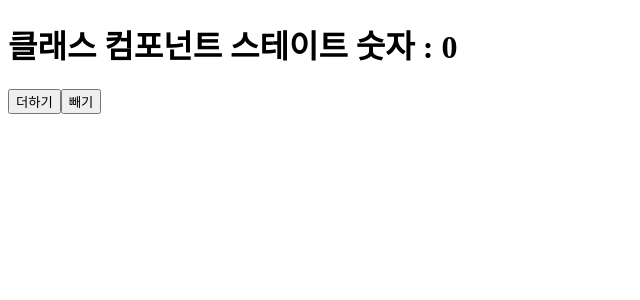
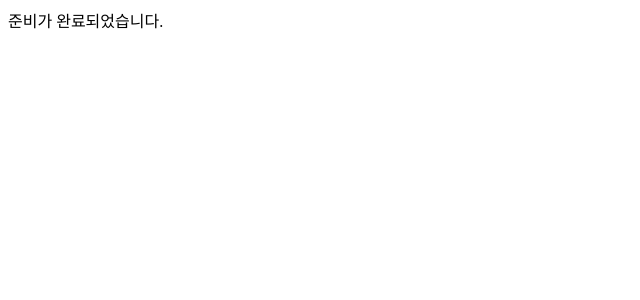
Before and after one commit to hosibito/movie_app_2019, a React (Create React App) app: page / in a window 1280 px wide. Shown: the top 300 px of the page, without its empty margins (0-640 px from the left). Built offline with nearby package versions, Linux system fonts and the light colour scheme.

Commit message:
3.3 Planning the Movie Component (05:02)

```diff
--- a/src/App.js
+++ b/src/App.js
@@ -1,47 +1,21 @@
 import React from 'react';
-
-
 class App extends React.Component{
-  constructor(props){
-    super(props);
-    console.log("constructor!!  ( 1 )");
+  state = {
+    isLoading: true,
+    movies: []
   }
 
-  state ={
-    count:0
-  };
-
-  add = () => {
-    //this.state.count = 1;   // 이렇게 변경이 안된다. 또한  render 하지 않아 화면에 반영이 안된다.
-      // Line 10:5:  Do not mutate state directly. Use setState()  react/no-direct-mutation-state 경고뜬다.
-    // this.setState({ count: this.state.count + 1 })  이렇게 사용하면 좋지 못하다.
-    this.setState( current => ( { count: current.count + 1 } ) )  // setState 에서 현제 스테더스값을 제공한다.
-
-  };
-  minus = () => {
-    //this.setState({ count: this.state.count - 1})
-    this.setState( current => ( { count: current.count - 1 } ) )
-  };
-
-  componentDidMount(){
-    console.log("componentDidMount!! ( 3 )")
-  }
-
-  componentDidUpdate(){
-    console.log("componentDidUpdate!! 더하기 뺴기 눌렀을때!! ")
-  }
-
-  componentWillUnmount(){
-    console.log("componentWillUnmount 닫거나 다른창으로 갈때!! ")
+  componentDidMount() {
+    setTimeout(()=>{
+      this.setState({isLoading:false});
+    }, 6000);
   }
 
   render(){
-    console.log("render!  ( 2 )")
+    const { isLoading } = this.state;
     return(
     <div>
-      <h1>클래스 컴포넌트 스테이트 숫자 : {this.state.count}</h1>
-      <button onClick={this.add}>더하기</button>
-      <button onClick={this.minus}>빼기</button>
+      { isLoading ? "로딩중..." : "준비가 완료되었습니다." }
     </div>
     );
   }
```
